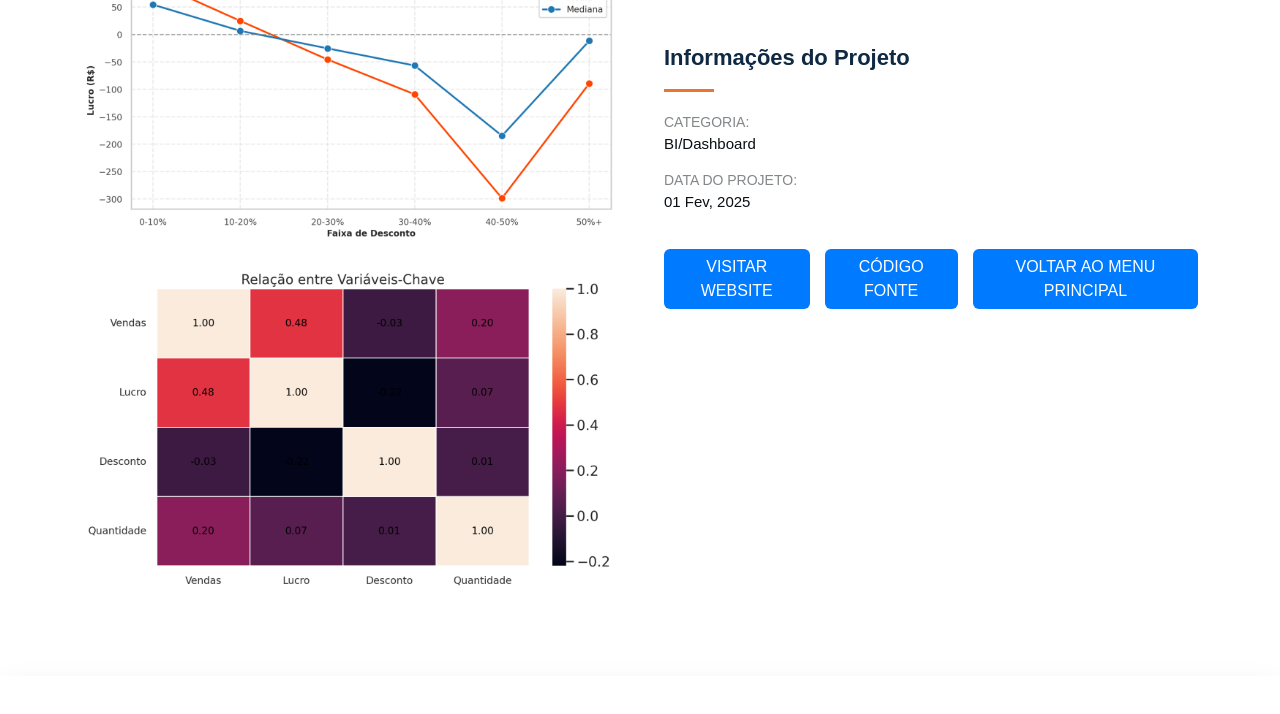
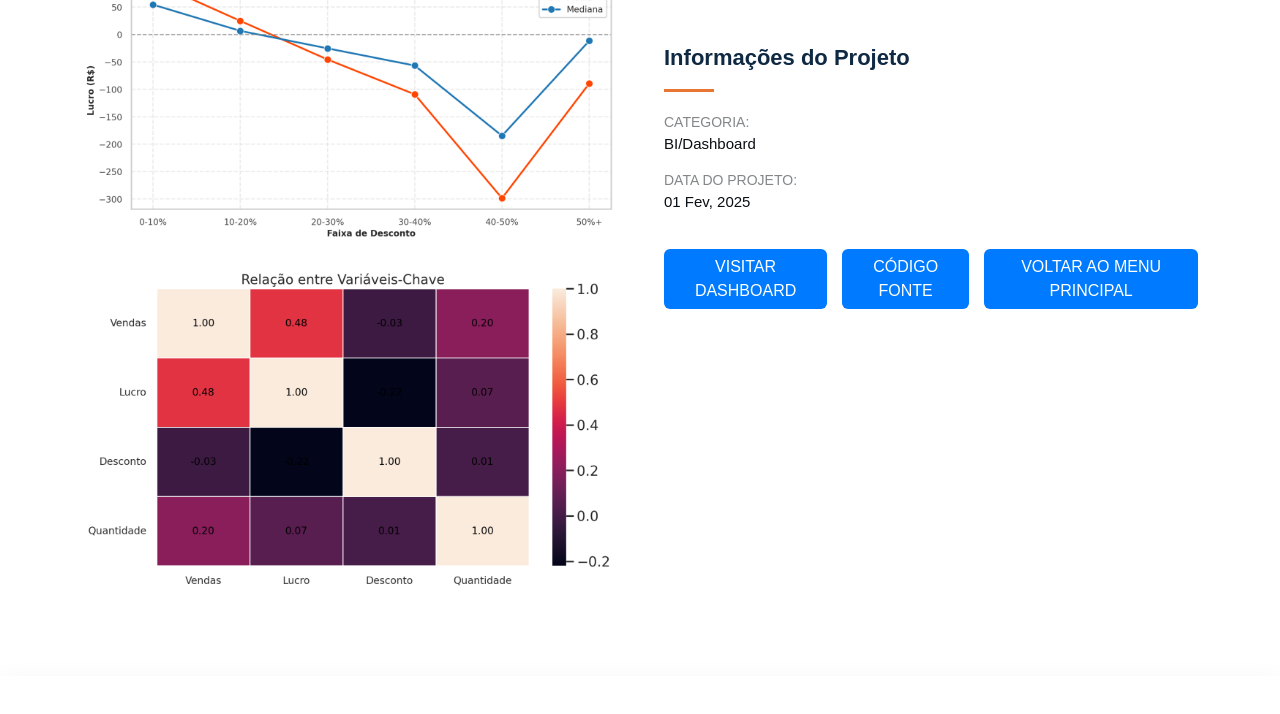
Before and after one commit to Chitodados/Chitodados.github.io, a plain HTML site: page portfolio-details1.html in a window 1280 px wide. Shown: the part 661-1375 px from the top of the page. Drawn offline with Linux system fonts and the light colour scheme.

Commit message:
Update portfolio-details1.html

```diff
--- a/portfolio-details1.html
+++ b/portfolio-details1.html
@@ -126,7 +126,7 @@
 
               <!-- Botões lado a lado -->
               <div class="button-group">
-                <a href="https://dashboardstremiosuperstoresales.streamlit.app/" class="btn btn-primary">Visitar Website</a>
+                <a href="https://dashboardstremiosuperstoresales.streamlit.app/" class="btn btn-primary">Visitar Dashboard</a>
                 <a href="https://github.com/Chitodados/Dashboard_Stremio_Superstore_Sales/blob/main/Superstore_Analise_Dashboard.py" class="btn btn-primary">Código Fonte</a>
                 <a href="https://chitodados.github.io/#portfolio" class="btn btn-primary">Voltar ao Menu Principal</a>
               </div>
```
